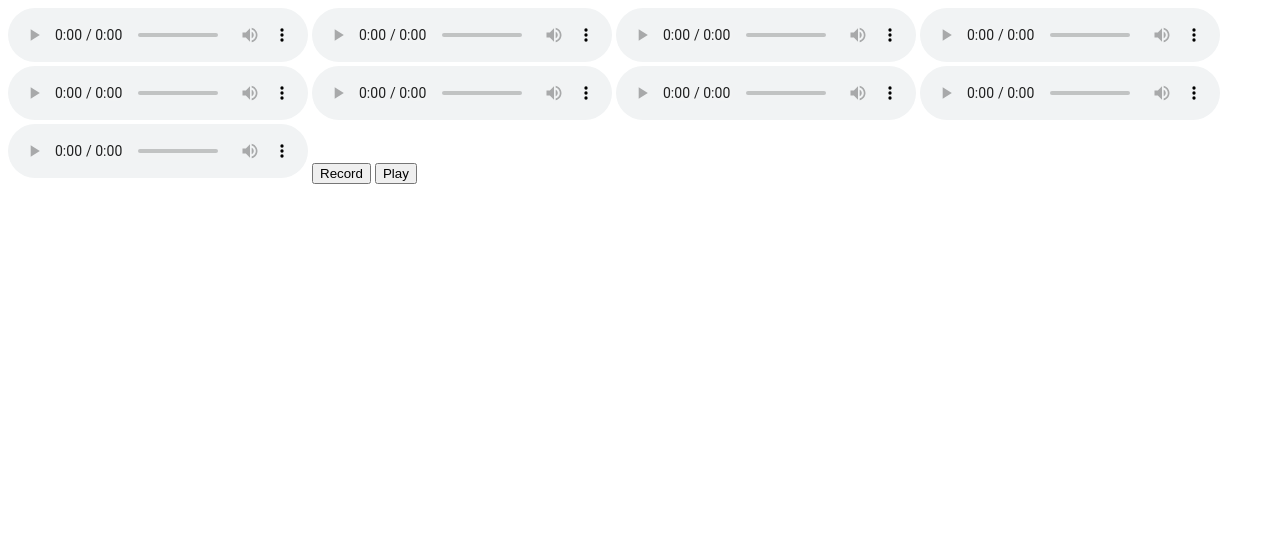
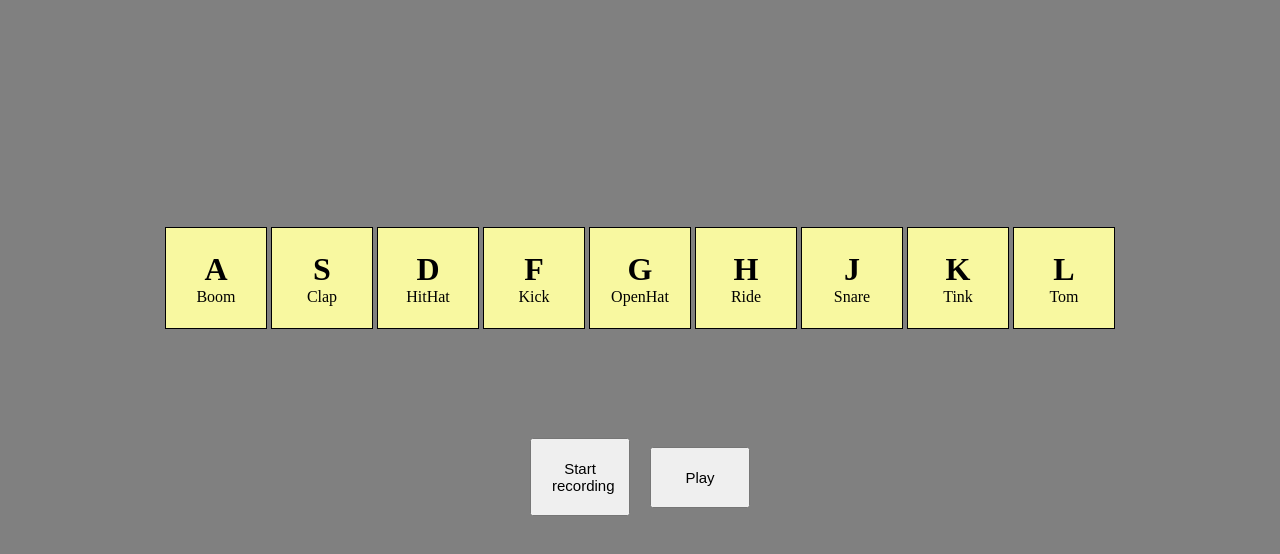
Before and after one commit to Ljonel/ProgramowanieJS, a website: page cw2-drumkit/index.html in a window 1280 px wide. Drawn offline with Linux system fonts and the light colour scheme.

Commit message:
DrumKit app little update

```diff
--- a/cw2-drumkit/index.html
+++ b/cw2-drumkit/index.html
@@ -9,20 +9,57 @@
 </head>
 
 <body>
-    <div class="wrapper">
-        <audio src="sounds/boom.wav" controls id="boom"></audio>
-        <audio src="sounds/clap.wav" controls id="clap"></audio>
-        <audio src="sounds/hihat.wav" controls id="hithat"></audio>
-        <audio src="sounds/kick.wav" controls id="kick"></audio>
-        <audio src="sounds/openhat.wav" controls></audio>
-        <audio src="sounds/ride.wav" controls></audio>
-        <audio src="sounds/snare.wav" controls></audio>
-        <audio src="sounds/tink.wav" controls></audio>
-        <audio src="sounds/tom.wav" controls></audio>
-
-        <button id="recordBtn">Record</button>
+    <main>
+        <div class="key boom">
+            <h1>A</h1>
+            <span>Boom</span>
+        </div>
+        <div class="key clap">
+            <h1>S</h1>
+            <span>Clap</span>
+        </div>
+        <div class="key hithat">
+            <h1>D</h1>
+            <span>HitHat</span>
+        </div>
+        <div class="key kick">
+            <h1>F</h1>
+            <span>Kick</span>
+        </div>
+        <div class="key openhat">
+            <h1>G</h1>
+            <span>OpenHat</span>
+        </div>
+        <div class="key ride">
+            <h1>H</h1>
+            <span>Ride</span>
+        </div>
+        <div class="key snare">
+            <h1>J</h1>
+            <span>Snare</span>
+        </div>
+        <div class="key tink">
+            <h1>K</h1>
+            <span>Tink</span>
+        </div>
+        <div class="key tom">
+            <h1>L</h1>
+            <span>Tom</span>
+        </div>
+    </main>
+    <div class="buttons">
+        <button id="recordBtn">Start recording</button>
         <button id="playBtn">Play</button>
     </div>
+    <audio src="sounds/boom.wav" controls id="boom" class="sound"></audio>
+    <audio src="sounds/clap.wav" controls id="clap" class="sound"></audio>
+    <audio src="sounds/hihat.wav" controls id="hithat" class="sound"></audio>
+    <audio src="sounds/kick.wav" controls id="kick" class="sound"></audio>
+    <audio src="sounds/openhat.wav" controls id="openhat" class="sound"></audio>
+    <audio src="sounds/ride.wav" controls id="ride" class="sound"></audio>
+    <audio src="sounds/snare.wav" controls id="snare" class="sound"></audio>
+    <audio src="sounds/tink.wav" controls id="tink" class="sound"></audio>
+    <audio src="sounds/tom.wav" controls id="tom" class="sound"></audio>
     <script src="main.js"></script>
 </body>
 
--- a/cw2-drumkit/main.js
+++ b/cw2-drumkit/main.js
@@ -2,14 +2,17 @@ document.body.addEventListener('keypress', onKeyPress)
 document.querySelector('#recordBtn').addEventListener('click', onRecordBtn)
 document.querySelector('#playBtn').addEventListener('click', onPlayBtn)
 
+let isRecording = false;
 let recordedSound = [];
-let recordStartTime;
+let recordStartTime = Date.now();
+
 
 function onKeyPress(e){
     let soundId;
     switch(e.code){
         case "KeyA":
             soundId= 'boom';
+
             break;
         case "KeyS":
             soundId  = 'clap';
@@ -20,35 +23,76 @@ function onKeyPress(e){
         case "KeyF":
             soundId = 'kick';
             break;
+        case "KeyG":
+            soundId = 'openhat';
+            break;
+        case "KeyH":
+            soundId = 'ride';
+            break;
+        case "KeyJ":
+            soundId = 'snare';
+            break;
+        case "KeyK":
+            soundId = 'tink';
+            break;
+        case "KeyL":
+            soundId = 'tom';
+            break;
     }
     if(soundId){
-        const soundTime = Date.now() - recordStartTime;
-        const soundObj = {
-            soundId: soundId,
-            time: soundTime
-        };
+        console.log(isRecording)
+        document.querySelector('.'+soundId).classList.toggle('actuallSoundPlaying')
+        setTimeout(function(){
+            document.querySelector('.'+soundId).classList.remove('actuallSoundPlaying')
+
+        }, 400)
+        if(isRecording == true){
+            const soundTime = Date.now() - recordStartTime;
+            const soundObj = {
+                soundId: soundId,
+                time: soundTime
+            };
+            recordedSound.push(soundObj);
+            console.log(recordedSound)
+        }
 
         playSound(soundId);
-        recordedSound.push(soundObj);
-    }
-}
-
-function onRecordBtn(){
-   recordStartTime = Date.now();
-}
-
-function onPlayBtn(){
-    for (let i = 0; i < recordedSound.length; i++) {
-        const soundObj = recordedSound[i];
-        setTimeout(() =>{
-            playSound(soundObj.soundId);
-        }, soundObj.time);
-
     }
 }
 
 function playSound(soundId){
     const sound = document.querySelector('#' + soundId);
     sound.play();
+}
 
+
+
+function onRecordBtn(){
+   // recordStartTime = Date.now();
+   const btn = document.querySelector('#recordBtn');
+
+   if(isRecording){
+       btn.innerHTML = "Start recording";
+       isRecording = false;
+       btn.classList.remove("recording")
+   }
+   else{
+        btn.innerHTML = "Stop recording";
+        isRecording = true;
+        btn.classList.add("recording")
+        recordedSound = [];
+        recordStartTime = Date.now();
+   }
 }
+
+ function onPlayBtn(){
+     for (let i = 0; i < recordedSound.length; i++) {
+         const soundObj = recordedSound[i];
+        if(i == 0) playSound(soundObj.soundId);
+        else{
+         setTimeout(() =>{
+             playSound(soundObj.soundId);
+         }, soundObj.time);
+        }
+    }
+ }
--- a/cw2-drumkit/style.css
+++ b/cw2-drumkit/style.css
@@ -0,0 +1,55 @@
+body{
+    box-sizing: border-box;
+    background: grey;
+    padding: 0;
+    margin: 0;
+    height: 100%;
+}
+h1{
+    margin: 0;
+}
+main{
+    display: flex;
+    justify-content: center;
+    align-items: center;
+    margin: 10% auto 0 auto;
+    width: 90vw;
+    height: 300px;
+}
+.key{
+    display: flex;
+    flex-direction: column;
+    justify-content: center;
+    align-items: center;
+    background: rgb(248, 248, 160);
+    width: 100px;
+    height: 100px;
+    border: 1px solid black;
+    margin: 2px;
+}
+.buttons{
+    margin: 0 auto 0 auto;
+    width: 90vw;
+    display: flex;
+    justify-content: center;
+    align-items: center;
+}
+
+button{
+    padding: 20px;
+    margin: 10px;
+    width: 100px;
+    font-size: 15px;
+}
+.recording{
+    background: red;
+}
+.sound{
+    display: hidden;
+    opacity: 0;
+}
+.actuallSoundPlaying{
+    transition: 100ms;
+    border: 3px solid gold;
+    transform: scale(1.1);
+}
```
Also changed, not shown: cw5-weather/index.html (+8 -7 lines), cw5-weather/main.js (+28 -5 lines), cw5-weather/style.css (+13 -1 lines).
